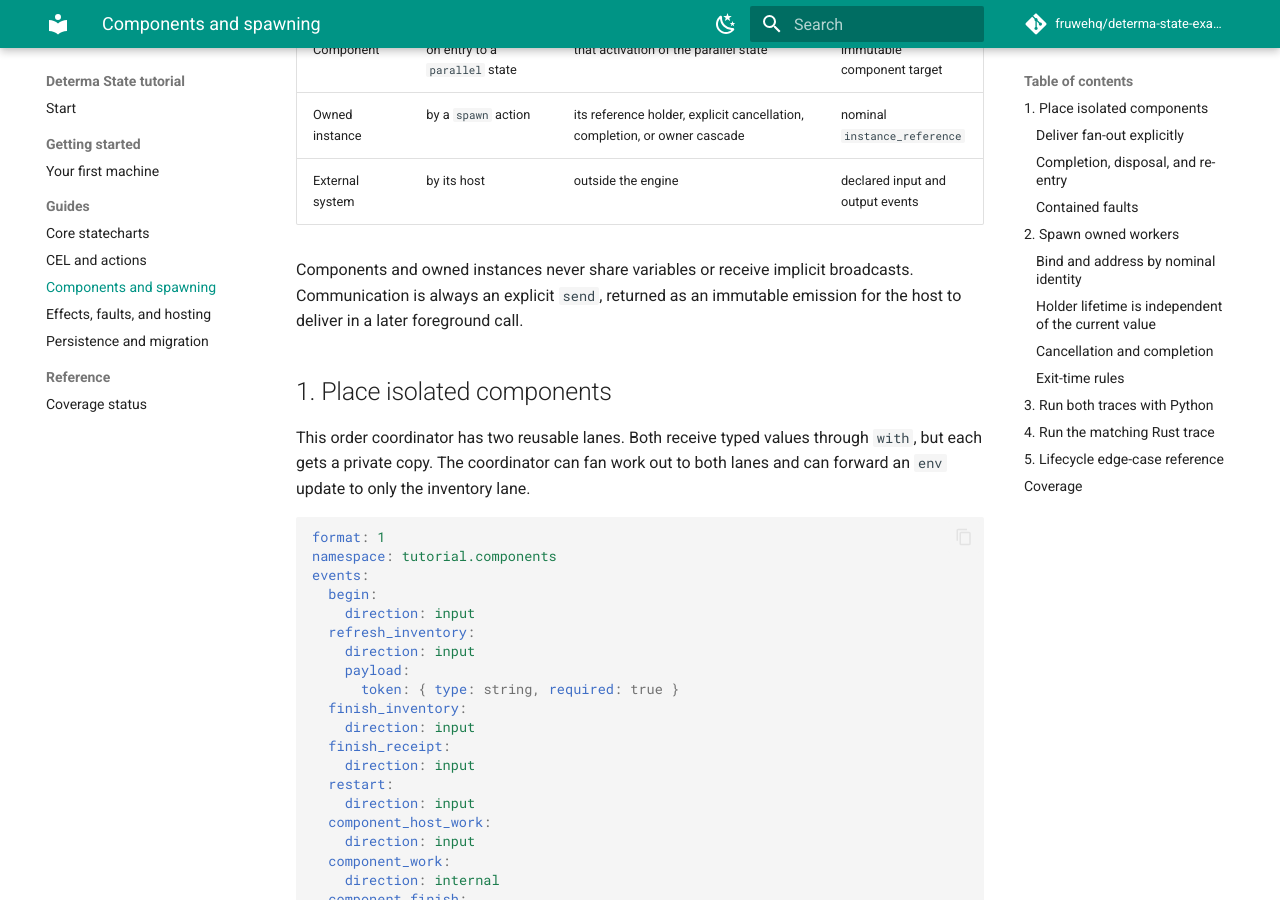
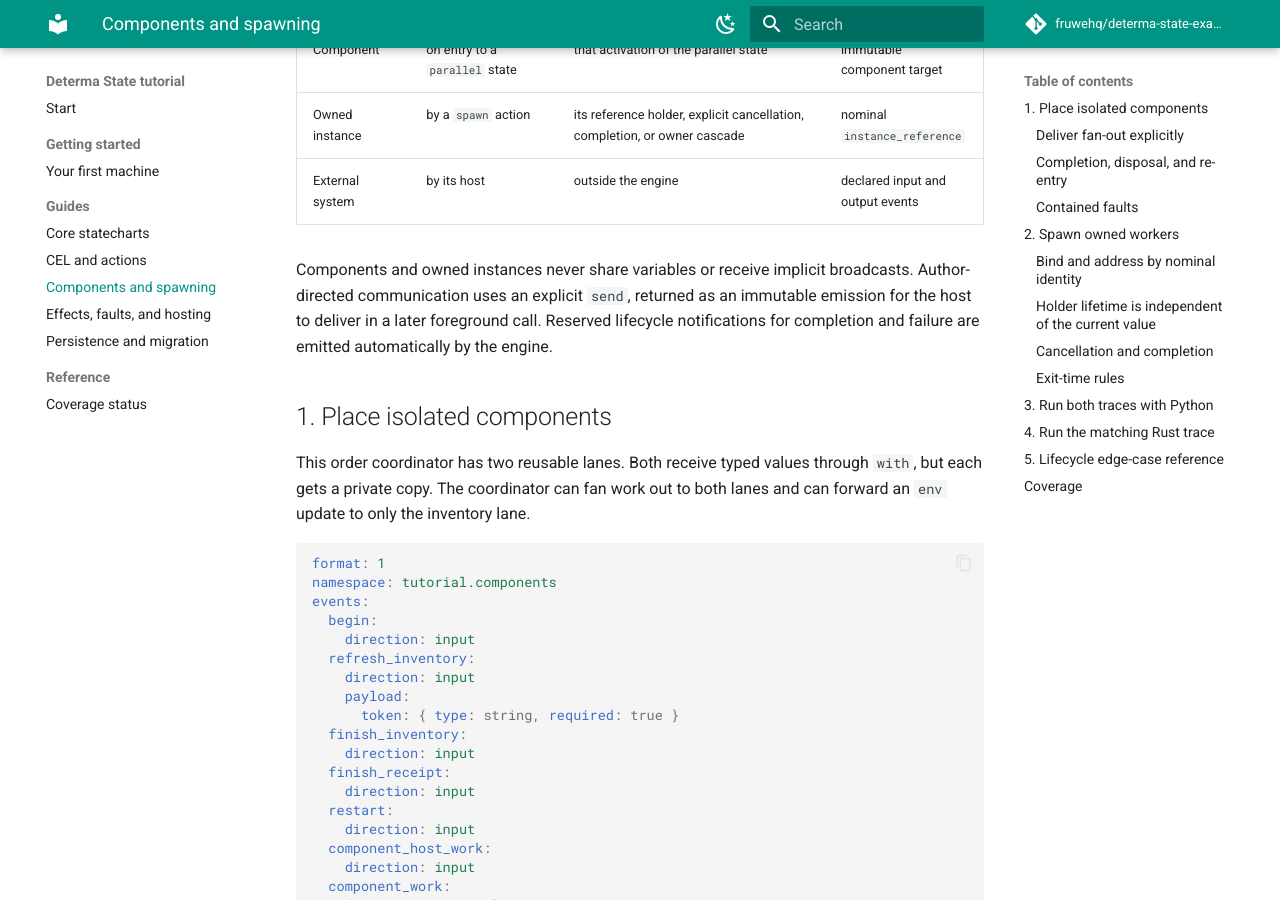
Before and after one commit to fruwehq/determa-state-docs, an MkDocs documentation site: the page built from docs/guides/components-and-spawning.md, in a window 1280 px wide and 900 px high, scrolled down 404 px. Built offline with MkDocs 1.6.1 and Material for MkDocs 9.7.7, drawn with Linux system fonts in a browser that asks for light colours; comment, search, counter and statistics services are not loaded.

Commit message:
Clarify lifecycle notifications and state equality

```diff
--- a/docs/guides/components-and-spawning.md
+++ b/docs/guides/components-and-spawning.md
@@ -15,8 +15,9 @@
 | External system | by its host | outside the engine | declared input and output events |
 
 Components and owned instances never share variables or receive implicit broadcasts.
-Communication is always an explicit `send`, returned as an immutable emission for the
-host to deliver in a later foreground call.
+Author-directed communication uses an explicit `send`, returned as an immutable
+emission for the host to deliver in a later foreground call. Reserved lifecycle
+notifications for completion and failure are emitted automatically by the engine.
 
 ## 1. Place isolated components
 
@@ -556,7 +557,7 @@
     stale = ds.dispatch(bundle, state, internal_delivery(first_activation[1]))
     assert stale["disposition"] == "rejected"
     assert stale["rejection"]["code"] == "inactive_component_target"
-    assert stale["state"] is state
+    assert stale["state"] == state
 
     current_inventory = component(state, "inventory")
     direct_host = ds.dispatch(
@@ -581,7 +582,7 @@
     )
     assert direct_host["disposition"] == "rejected"
     assert direct_host["rejection"]["code"] == "invalid_instance_target"
-    assert direct_host["state"] is state
+    assert direct_host["state"] == state
 
     left = dispatch_input(
         bundle, state, "finish_inventory", "components:finish-inventory"
```
